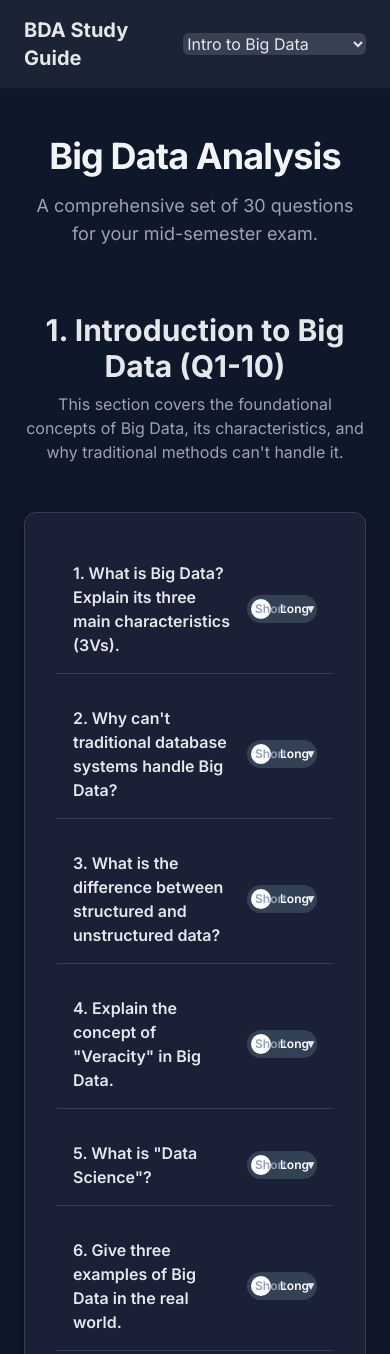
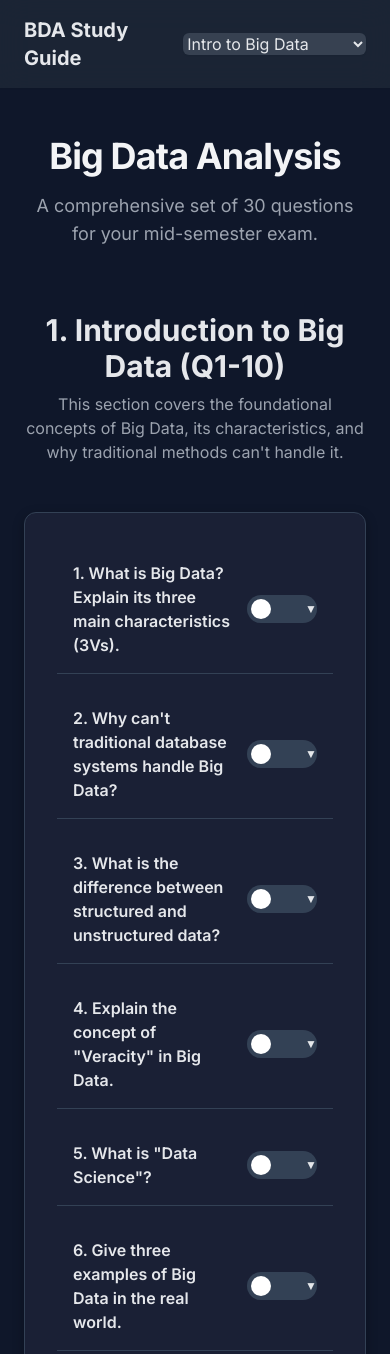
Before and after one commit to Mukesh1008/study-Material, a plain HTML site: page index.html in a window 390 px wide. Shown: the top 1354 px of the page. Drawn offline with nearby package versions, Linux system fonts and the light colour scheme.

Commit message:
Update index.html

```diff
--- a/index.html
+++ b/index.html
@@ -165,8 +165,8 @@
                             <label class="toggle-switch">
                                 <input type="checkbox" class="toggle-input">
                                 <span class="slider"></span>
-                                <span class="toggle-label short">Short</span>
-                                <span class="toggle-label long">Long</span>
+                                <span class="toggle-label short"> </span>
+                                <span class="toggle-label long">  </span>
                             </label>
                         </div>
                     </summary>
@@ -198,8 +198,8 @@
                             <label class="toggle-switch">
                                 <input type="checkbox" class="toggle-input">
                                 <span class="slider"></span>
-                                <span class="toggle-label short">Short</span>
-                                <span class="toggle-label long">Long</span>
+                                <span class="toggle-label short"> </span>
+                                <span class="toggle-label long">  </span>
                             </label>
                         </div>
                     </summary>
@@ -226,8 +226,8 @@
                             <label class="toggle-switch">
                                 <input type="checkbox" class="toggle-input">
                                 <span class="slider"></span>
-                                <span class="toggle-label short">Short</span>
-                                <span class="toggle-label long">Long</span>
+                                <span class="toggle-label short"> </span>
+                                <span class="toggle-label long">  </span>
                             </label>
                         </div>
                     </summary>
@@ -255,8 +255,8 @@
                             <label class="toggle-switch">
                                 <input type="checkbox" class="toggle-input">
                                 <span class="slider"></span>
-                                <span class="toggle-label short">Short</span>
-                                <span class="toggle-label long">Long</span>
+                                <span class="toggle-label short"> </span>
+                                <span class="toggle-label long">  </span>
                             </label>
                         </div>
                     </summary>
@@ -283,8 +283,8 @@
                             <label class="toggle-switch">
                                 <input type="checkbox" class="toggle-input">
                                 <span class="slider"></span>
-                                <span class="toggle-label short">Short</span>
-                                <span class="toggle-label long">Long</span>
+                                <span class="toggle-label short"> </span>
+                                <span class="toggle-label long">  </span>
                             </label>
                         </div>
                     </summary>
@@ -313,8 +313,8 @@
                             <label class="toggle-switch">
                                 <input type="checkbox" class="toggle-input">
                                 <span class="slider"></span>
-                                <span class="toggle-label short">Short</span>
-                                <span class="toggle-label long">Long</span>
+                                <span class="toggle-label short"> </span>
+                                <span class="toggle-label long">  </span>
                             </label>
                         </div>
                     </summary>
@@ -344,8 +344,8 @@
                             <label class="toggle-switch">
                                 <input type="checkbox" class="toggle-input">
                                 <span class="slider"></span>
-                                <span class="toggle-label short">Short</span>
-                                <span class="toggle-label long">Long</span>
+                                <span class="toggle-label short"> </span>
+                                <span class="toggle-label long">  </span>
                             </label>
                         </div>
                     </summary>
@@ -372,8 +372,8 @@
                             <label class="toggle-switch">
                                 <input type="checkbox" class="toggle-input">
                                 <span class="slider"></span>
-                                <span class="toggle-label short">Short</span>
-                                <span class="toggle-label long">Long</span>
+                                <span class="toggle-label short"> </span>
+                                <span class="toggle-label long">  </span>
                             </label>
                         </div>
                     </summary>
@@ -399,8 +399,8 @@
                             <label class="toggle-switch">
                                 <input type="checkbox" class="toggle-input">
                                 <span class="slider"></span>
-                                <span class="toggle-label short">Short</span>
-                                <span class="toggle-label long">Long</span>
+                                <span class="toggle-label short"> </span>
+                                <span class="toggle-label long">  </span>
                             </label>
                         </div>
                     </summary>
@@ -426,8 +426,8 @@
                             <label class="toggle-switch">
                                 <input type="checkbox" class="toggle-input">
                                 <span class="slider"></span>
-                                <span class="toggle-label short">Short</span>
-                                <span class="toggle-label long">Long</span>
+                                <span class="toggle-label short"> </span>
+                                <span class="toggle-label long">  </span>
                             </label>
                         </div>
                     </summary>
@@ -459,8 +459,8 @@
                             <label class="toggle-switch">
                                 <input type="checkbox" class="toggle-input">
                                 <span class="slider"></span>
-                                <span class="toggle-label short">Short</span>
-                                <span class="toggle-label long">Long</span>
+                                <span class="toggle-label short"> </span>
+                                <span class="toggle-label long">  </span>
                             </label>
                         </div>
                     </summary>
@@ -487,8 +487,8 @@
                             <label class="toggle-switch">
                                 <input type="checkbox" class="toggle-input">
                                 <span class="slider"></span>
-                                <span class="toggle-label short">Short</span>
-                                <span class="toggle-label long">Long</span>
+                                <span class="toggle-label short"> </span>
+                                <span class="toggle-label long">  </span>
                             </label>
                         </div>
                     </summary>
@@ -516,8 +516,8 @@
                             <label class="toggle-switch">
                                 <input type="checkbox" class="toggle-input">
                                 <span class="slider"></span>
-                                <span class="toggle-label short">Short</span>
-                                <span class="toggle-label long">Long</span>
+                                <span class="toggle-label short"> </span>
+                                <span class="toggle-label long">  </span>
                             </label>
                         </div>
                     </summary>
@@ -543,8 +543,8 @@
                             <label class="toggle-switch">
                                 <input type="checkbox" class="toggle-input">
                                 <span class="slider"></span>
-                                <span class="toggle-label short">Short</span>
-                                <span class="toggle-label long">Long</span>
+                                <span class="toggle-label short"> </span>
+                                <span class="toggle-label long">  </span>
                             </label>
                         </div>
                     </summary>
@@ -571,8 +571,8 @@
                             <label class="toggle-switch">
                                 <input type="checkbox" class="toggle-input">
                                 <span class="slider"></span>
-                                <span class="toggle-label short">Short</span>
-                                <span class="toggle-label long">Long</span>
+                                <span class="toggle-label short"> </span>
+                                <span class="toggle-label long">  </span>
                             </label>
                         </div>
                     </summary>
@@ -597,8 +597,8 @@
                             <label class="toggle-switch">
                                 <input type="checkbox" class="toggle-input">
                                 <span class="slider"></span>
-                                <span class="toggle-label short">Short</span>
-                                <span class="toggle-label long">Long</span>
+                                <span class="toggle-label short"> </span>
+                                <span class="toggle-label long">  </span>
                             </label>
                         </div>
                     </summary>
@@ -624,8 +624,8 @@
                             <label class="toggle-switch">
                                 <input type="checkbox" class="toggle-input">
                                 <span class="slider"></span>
-                                <span class="toggle-label short">Short</span>
-                                <span class="toggle-label long">Long</span>
+                                <span class="toggle-label short"> </span>
+                                <span class="toggle-label long">  </span>
                             </label>
                         </div>
                     </summary>
@@ -651,8 +651,8 @@
                             <label class="toggle-switch">
                                 <input type="checkbox" class="toggle-input">
                                 <span class="slider"></span>
-                                <span class="toggle-label short">Short</span>
-                                <span class="toggle-label long">Long</span>
+                                <span class="toggle-label short"> </span>
+                                <span class="toggle-label long">  </span>
                             </label>
                         </div>
                     </summary>
@@ -678,8 +678,8 @@
                             <label class="toggle-switch">
                                 <input type="checkbox" class="toggle-input">
                                 <span class="slider"></span>
-                                <span class="toggle-label short">Short</span>
-                                <span class="toggle-label long">Long</span>
+                                <span class="toggle-label short"> </span>
+                                <span class="toggle-label long">  </span>
                             </label>
                         </div>
                     </summary>
@@ -704,8 +704,8 @@
                             <label class="toggle-switch">
                                 <input type="checkbox" class="toggle-input">
                                 <span class="slider"></span>
-                                <span class="toggle-label short">Short</span>
-                                <span class="toggle-label long">Long</span>
+                                <span class="toggle-label short"> </span>
+                                <span class="toggle-label long">  </span>
                             </label>
                         </div>
                     </summary>
@@ -740,8 +740,8 @@
                             <label class="toggle-switch">
                                 <input type="checkbox" class="toggle-input">
                                 <span class="slider"></span>
-                                <span class="toggle-label short">Short</span>
-                                <span class="toggle-label long">Long</span>
+                                <span class="toggle-label short"> </span>
+                                <span class="toggle-label long">  </span>
                             </label>
                         </div>
                     </summary>
@@ -766,8 +766,8 @@
                             <label class="toggle-switch">
                                 <input type="checkbox" class="toggle-input">
                                 <span class="slider"></span>
-                                <span class="toggle-label short">Short</span>
-                                <span class="toggle-label long">Long</span>
+                                <span class="toggle-label short"> </span>
+                                <span class="toggle-label long">  </span>
                             </label>
                         </div>
                     </summary>
@@ -792,8 +792,8 @@
                             <label class="toggle-switch">
                                 <input type="checkbox" class="toggle-input">
                                 <span class="slider"></span>
-                                <span class="toggle-label short">Short</span>
-                                <span class="toggle-label long">Long</span>
+                                <span class="toggle-label short"> </span>
+                                <span class="toggle-label long">  </span>
                             </label>
                         </div>
                     </summary>
@@ -818,8 +818,8 @@
                             <label class="toggle-switch">
                                 <input type="checkbox" class="toggle-input">
                                 <span class="slider"></span>
-                                <span class="toggle-label short">Short</span>
-                                <span class="toggle-label long">Long</span>
+                                <span class="toggle-label short"> </span>
+                                <span class="toggle-label long">  </span>
                             </label>
                         </div>
                     </summary>
@@ -845,8 +845,8 @@
                             <label class="toggle-switch">
                                 <input type="checkbox" class="toggle-input">
                                 <span class="slider"></span>
-                                <span class="toggle-label short">Short</span>
-                                <span class="toggle-label long">Long</span>
+                                <span class="toggle-label short"> </span>
+                                <span class="toggle-label long">  </span>
                             </label>
                         </div>
                     </summary>
@@ -871,8 +871,8 @@
                             <label class="toggle-switch">
                                 <input type="checkbox" class="toggle-input">
                                 <span class="slider"></span>
-                                <span class="toggle-label short">Short</span>
-                                <span class="toggle-label long">Long</span>
+                                <span class="toggle-label short"> </span>
+                                <span class="toggle-label long">  </span>
                             </label>
                         </div>
                     </summary>
@@ -898,8 +898,8 @@
                             <label class="toggle-switch">
                                 <input type="checkbox" class="toggle-input">
                                 <span class="slider"></span>
-                                <span class="toggle-label short">Short</span>
-                                <span class="toggle-label long">Long</span>
+                                <span class="toggle-label short"> </span>
+                                <span class="toggle-label long">  </span>
                             </label>
                         </div>
                     </summary>
@@ -924,8 +924,8 @@
                             <label class="toggle-switch">
                                 <input type="checkbox" class="toggle-input">
                                 <span class="slider"></span>
-                                <span class="toggle-label short">Short</span>
-                                <span class="toggle-label long">Long</span>
+                                <span class="toggle-label short"> </span>
+                                <span class="toggle-label long">  </span>
                             </label>
                         </div>
                     </summary>
@@ -950,8 +950,8 @@
                             <label class="toggle-switch">
                                 <input type="checkbox" class="toggle-input">
                                 <span class="slider"></span>
-                                <span class="toggle-label short">Short</span>
-                                <span class="toggle-label long">Long</span>
+                                <span class="toggle-label short"> </span>
+                                <span class="toggle-label long">  </span>
                             </label>
                         </div>
                     </summary>
@@ -976,8 +976,8 @@
                             <label class="toggle-switch">
                                 <input type="checkbox" class="toggle-input">
                                 <span class="slider"></span>
-                                <span class="toggle-label short">Short</span>
-                                <span class="toggle-label long">Long</span>
+                                <span class="toggle-label short"> </span>
+                                <span class="toggle-label long">  </span>
                             </label>
                         </div>
                     </summary>
```
